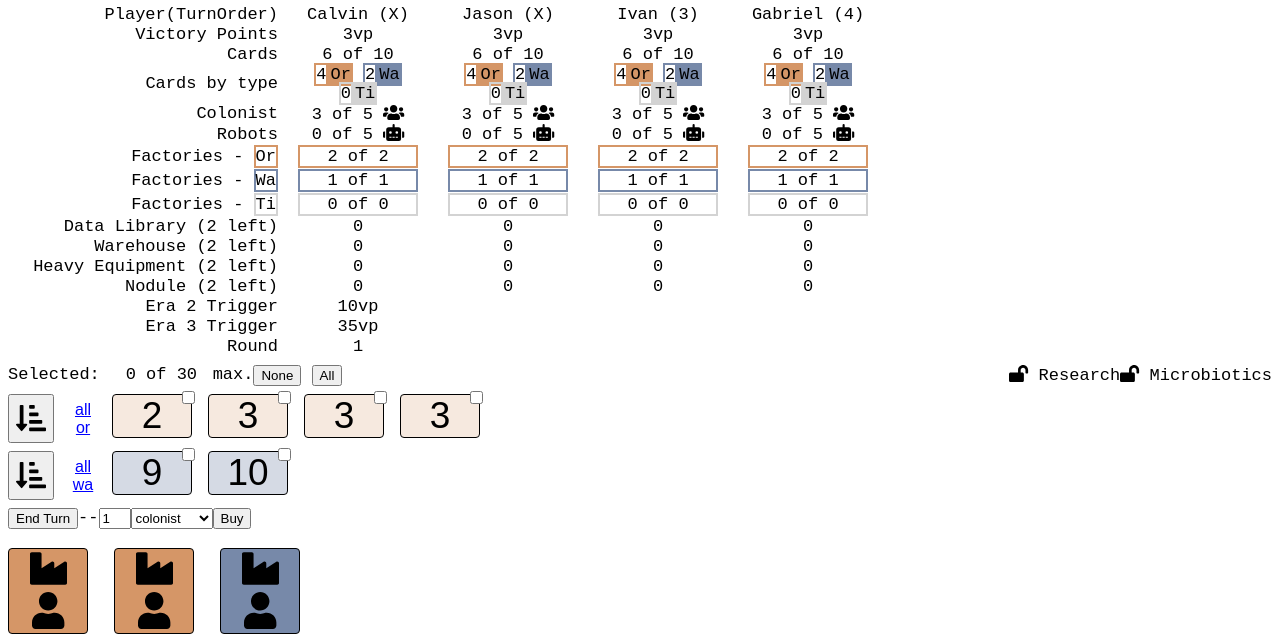
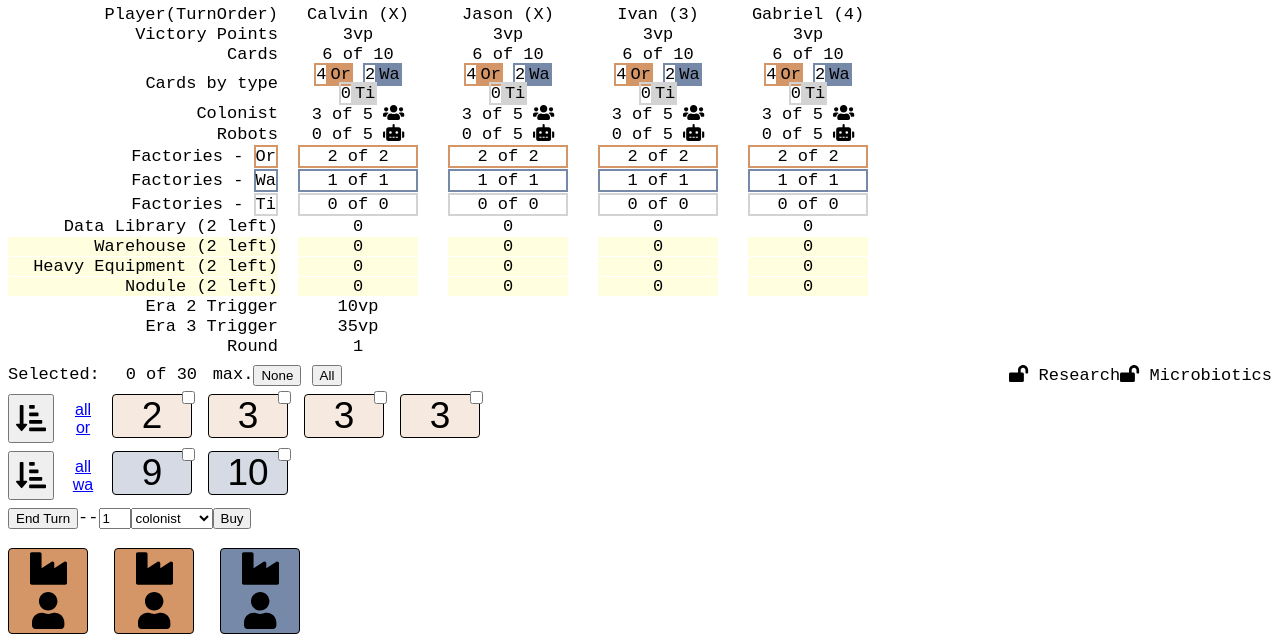
Before and after one commit to townivan/outpost-ui, a website with bundled scripts: page docs/index.html in a window 1280 px wide. Shown: the part 106-742 px from the top of the page. Built offline with nearby package versions, Linux system fonts and the light colour scheme; a web font is replaced by a local one.

Commit message:
equipment highlighting and render fix

```diff
--- a/docs/main.js
+++ b/docs/main.js
@@ -37,9 +37,8 @@ export const state = {
 init.initialize();
 events.firstInit();
 console.log(state)
+turn.startRound();
 render();
-
-turn.startRound();
 
 export function addPlayer(name = 'Larry') {
     let p = {};
@@ -250,37 +249,44 @@ export function render() {
 
     // now for equipment...
 
+    //state.eqUpForBidArray
+    let gotEq = false;
+
+    gotEq = util.simpleArrayContains(state.eqUpForBidArray, 'Data Library');
     rowCode = `<div class="rowOverview">`;
-    rowCode += `<div class="overviewCol1">Data Library (2 left)</div>`;
+    rowCode += `<div class="overviewCol1 ${gotEq ? 'highlightme' : ''}">Data Library (2 left)</div>`;
     state.players.map(player => {
-        rowCode += `<div class="overviewColx">${player.dataLibraryCount}</div>`;
+        rowCode += `<div class="overviewColx ${gotEq ? 'highlightme' : ''}">${player.dataLibraryCount}</div>`;
     });
     rowCode += `</div>`
     allOverViewCode += rowCode;
 
 
+    gotEq = util.simpleArrayContains(state.eqUpForBidArray, 'Warehouse');
     rowCode = `<div class="rowOverview">`;
-    rowCode += `<div class="overviewCol1">Warehouse (2 left)</div>`;
+    rowCode += `<div class="overviewCol1 ${gotEq ? 'highlightme' : ''}">Warehouse (2 left)</div>`;
     state.players.map(player => {
-        rowCode += `<div class="overviewColx">${player.warehouseCount}</div>`;
+        rowCode += `<div class="overviewColx ${gotEq ? 'highlightme' : ''}">${player.warehouseCount}</div>`;
     });
     rowCode += `</div>`
     allOverViewCode += rowCode;
 
 
+    gotEq = util.simpleArrayContains(state.eqUpForBidArray, 'Heavy Equipment');
     rowCode = `<div class="rowOverview">`;
-    rowCode += `<div class="overviewCol1">Heavy Equipment (2 left)</div>`;
+    rowCode += `<div class="overviewCol1 ${gotEq ? 'highlightme' : ''}">Heavy Equipment (2 left)</div>`;
     state.players.map(player => {
-        rowCode += `<div class="overviewColx">${player.heavyEquipmentCount}</div>`;
+        rowCode += `<div class="overviewColx ${gotEq ? 'highlightme' : ''}">${player.heavyEquipmentCount}</div>`;
     });
     rowCode += `</div>`
     allOverViewCode += rowCode;
 
 
+    gotEq = util.simpleArrayContains(state.eqUpForBidArray, 'Nodule');
     rowCode = `<div class="rowOverview">`;
-    rowCode += `<div class="overviewCol1">Nodule (2 left)</div>`;
+    rowCode += `<div class="overviewCol1 ${gotEq ? 'highlightme' : ''}">Nodule (2 left)</div>`;
     state.players.map(player => {
-        rowCode += `<div class="overviewColx">${player.noduleCount}</div>`;
+        rowCode += `<div class="overviewColx ${gotEq ? 'highlightme' : ''}">${player.noduleCount}</div>`;
     });
     rowCode += `</div>`
     allOverViewCode += rowCode;
--- a/docs/util.js
+++ b/docs/util.js
@@ -160,3 +160,6 @@ export function spendCards(){
         }
     })
 }
+export function simpleArrayContains(arr, value){
+    return (arr.indexOf(value) > -1);
+}
--- a/src/main.scss
+++ b/src/main.scss
@@ -224,6 +224,9 @@ body{
 }
 .factoryBtn *{
     pointer-events: none;
+}
+.highlightme{
+    background-color: lightyellow;
 }
 
 
```
Also changed, not shown: docs/main.css.
